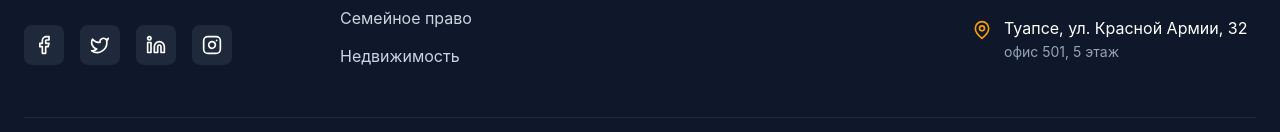
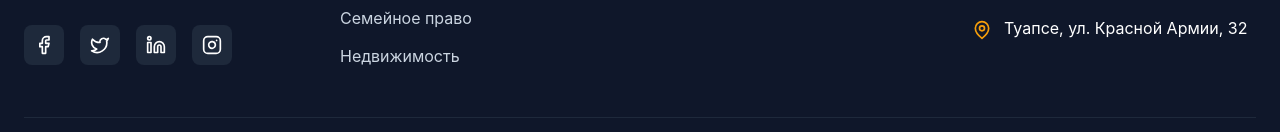
Before and after one commit to Gelleon/law2, a React (Vite) app: page / in a window 1280 px wide. Shown: the part 4147-4279 px from the top of the page. Built offline with nearby package versions, Linux system fonts and the light colour scheme.

Commit message:
Updated Footer.tsx

```diff
--- a/src/components/Footer.tsx
+++ b/src/components/Footer.tsx
@@ -77,7 +77,6 @@ const Footer = () => {
                 <MapPin className="w-5 h-5 text-amber-500 mt-1" />
                 <div>
                   <p className="text-white">Туапсе, ул. Красной Армии, 32</p>
-                  <p className="text-slate-400 text-sm">офис 501, 5 этаж</p>
                 </div>
               </div>
             </div>
```
